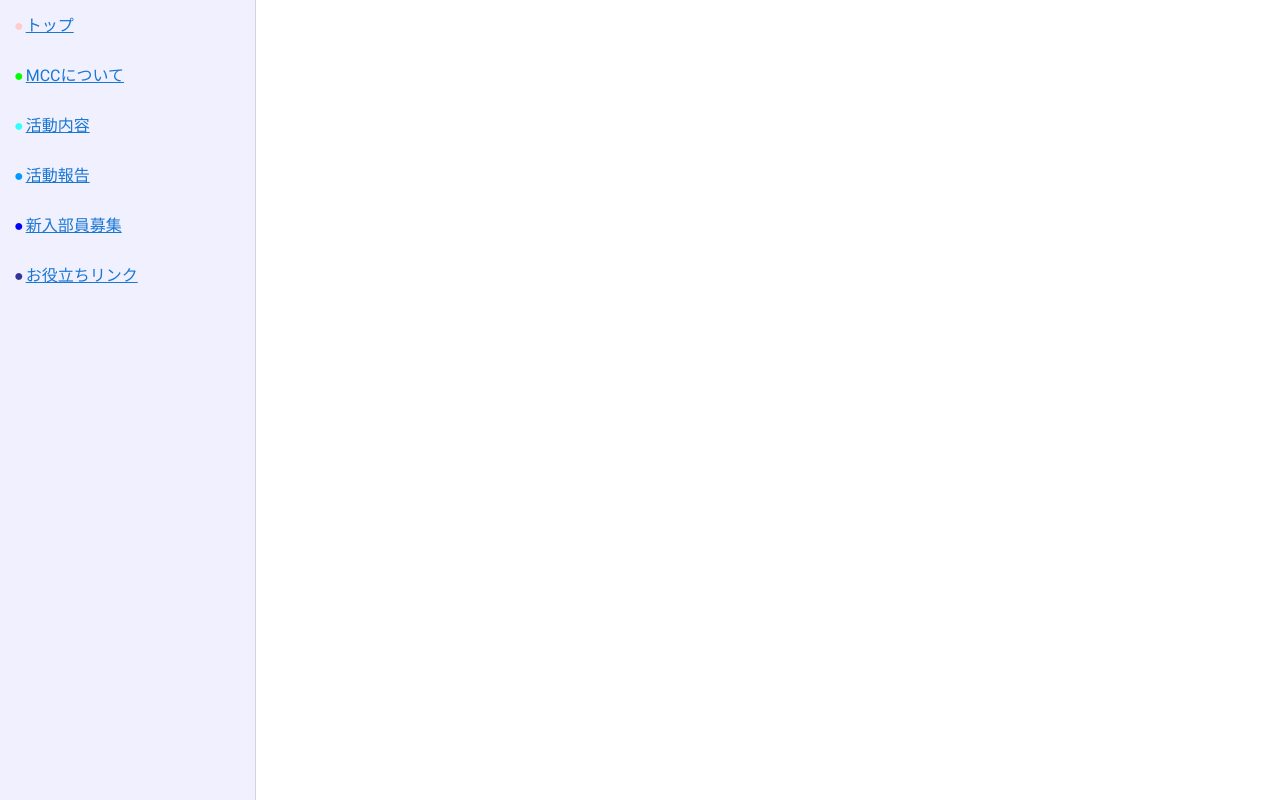
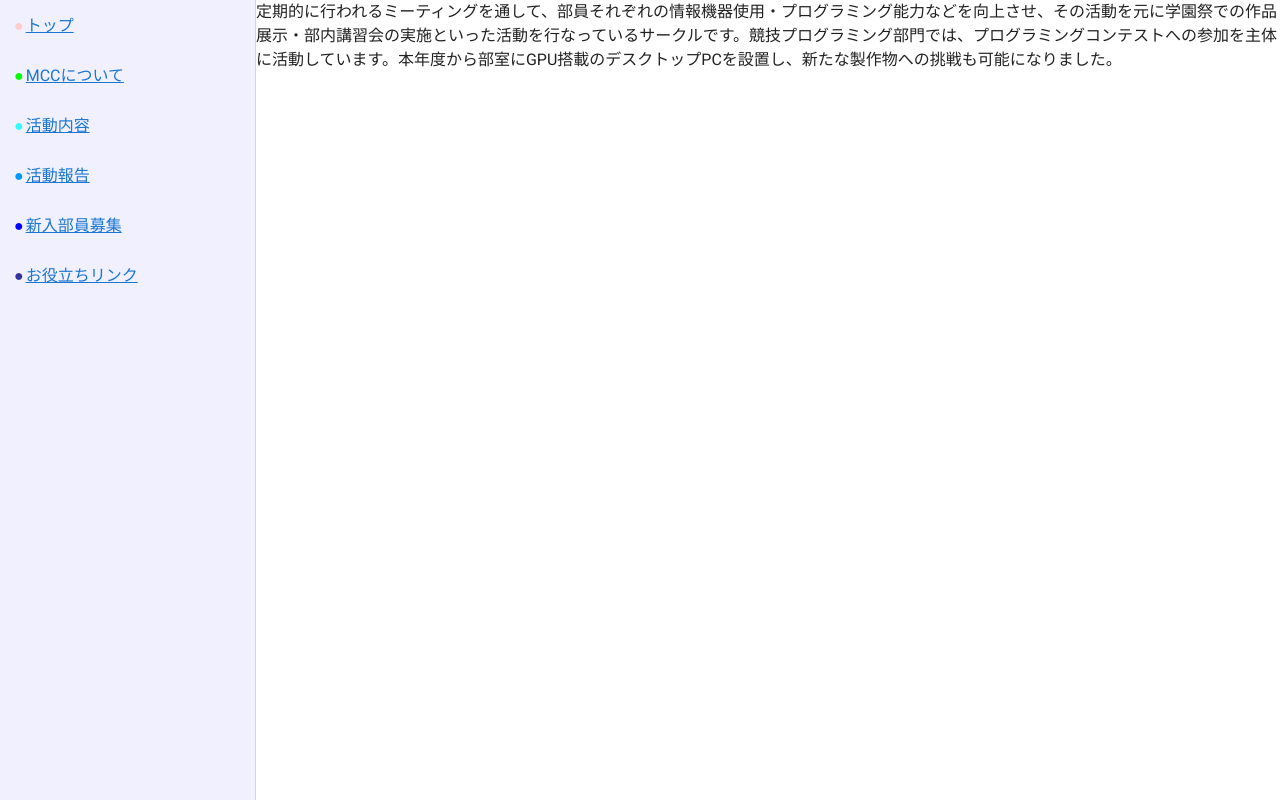
Before and after one commit to tuatmcc/tuat-mcc-web-site, a Nuxt app: page /about in a window 1280 px wide. Built offline with nearby package versions, Linux system fonts and the light colour scheme.

Commit message:
✨ とりあえず追記

```diff
--- a/pages/about.vue
+++ b/pages/about.vue
@@ -1,5 +1,9 @@
 <template>
-  <div></div>
+  <div>
+    <p>
+      定期的に行われるミーティングを通して、部員それぞれの情報機器使用・プログラミング能力などを向上させ、その活動を元に学園祭での作品展示・部内講習会の実施といった活動を行なっているサークルです。競技プログラミング部門では、プログラミングコンテストへの参加を主体に活動しています。本年度から部室にGPU搭載のデスクトップPCを設置し、新たな製作物への挑戦も可能になりました。
+    </p>
+  </div>
 </template>
 <script>
 import Vue from 'vue'
```
